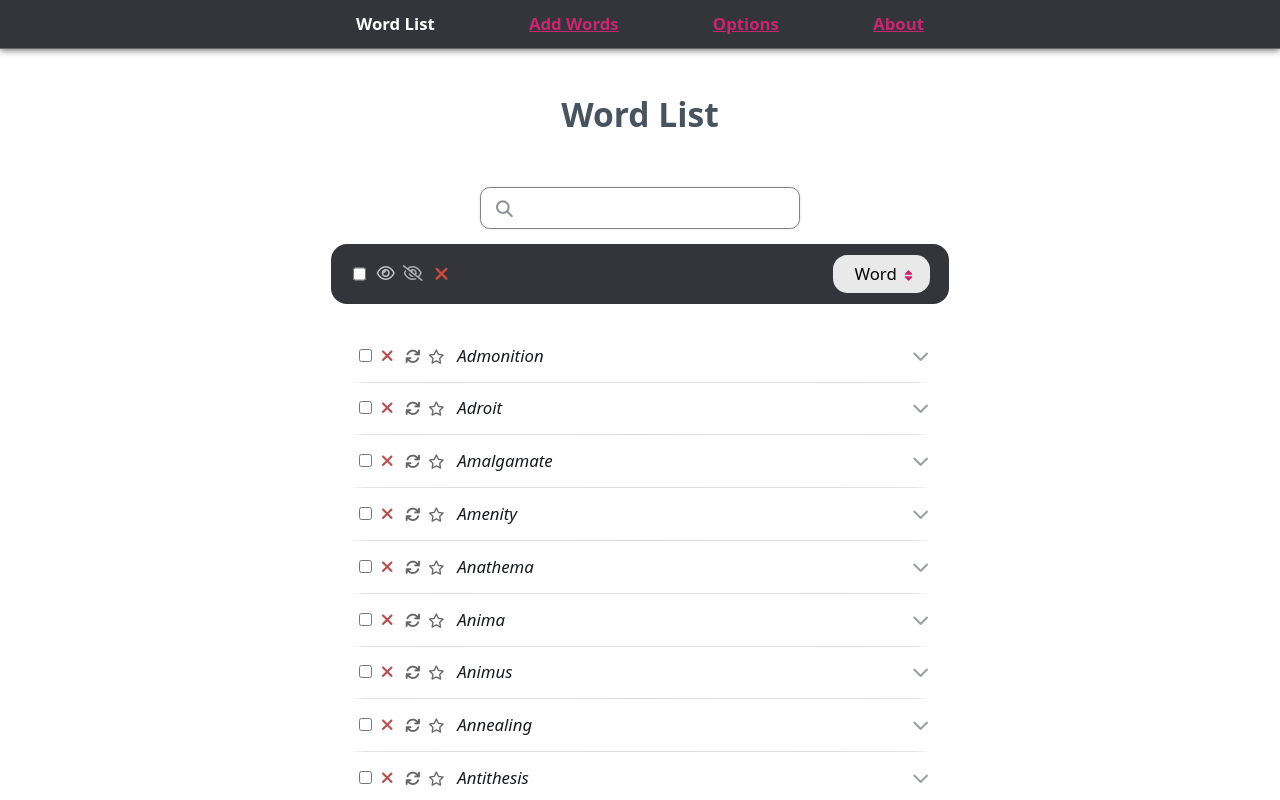
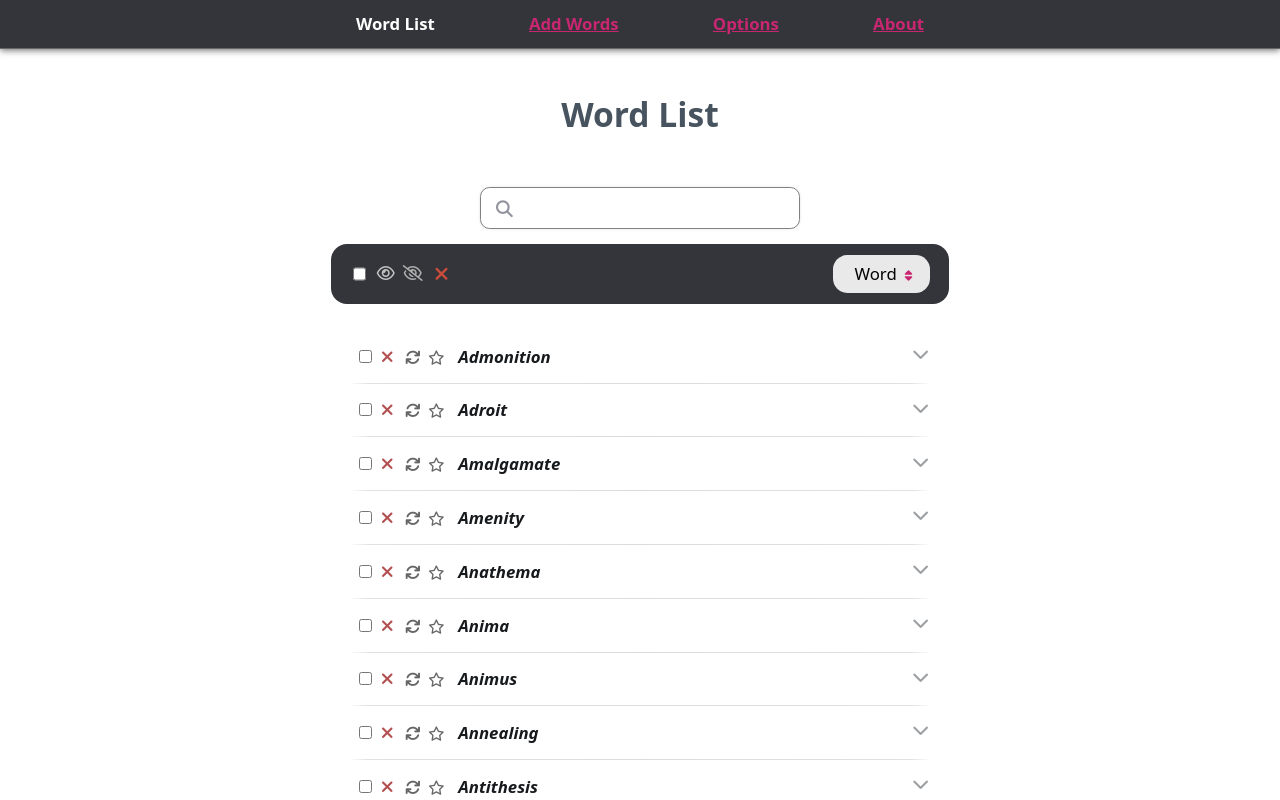
Before and after one commit to vishusandy/lexicon, a SvelteKit app: page /list in a window 1280 px wide. Shown: the top 800 px of the page. Built offline with nearby package versions, Linux system fonts and the light colour scheme.

Commit message:
improved word list styling and bold words

```diff
--- a/src/components/DictDef.svelte
+++ b/src/components/DictDef.svelte
@@ -64,6 +64,11 @@
         margin: 0px;
     }
 
+    dt {
+        font-weight: normal;
+        overflow-wrap: break-word;
+    }
+
     .syn,
     .ant {
         margin-left: 1rem;
--- a/src/components/Word.svelte
+++ b/src/components/Word.svelte
@@ -316,7 +316,7 @@
         font-family: 'Font Awesome 6 Free';
         font-size: 0.9rem;
         padding: 0.2rem 0.3rem 0.2rem;
-        margin-right: 0.2rem;
+        /* margin-right: 0.2rem; */
         margin-left: -1rem;
         transition: border-color 0.15s ease-in-out, box-shadow 0.15s ease-in-out;
     }
@@ -383,8 +383,9 @@
     }
 
     details summary {
+        cursor: pointer;
         list-style-type: none;
-        margin-left: 0.3rem;
+        /* margin-left: 0.3rem; */
         display: flex;
     }
 
@@ -397,8 +398,24 @@
     }
 
     .word {
+        border: 1px solid transparent;
+        font-weight: bold;
         color: #171a1d;
         cursor: text;
+        padding: 0.1rem 0.5rem;
+        border-radius: 0.5rem;
+    }
+
+    .word:focus {
+        border: 1px solid #777;
+        /* padding: 0px; */
+        outline: 0px;
+        box-shadow: 0px 0px 0.25rem #afafaf;
+    }
+
+    .word:hover:not(:focus) {
+        border: 1px solid #979797;
+        cursor: default;
     }
 
     li:first-of-type {
```
